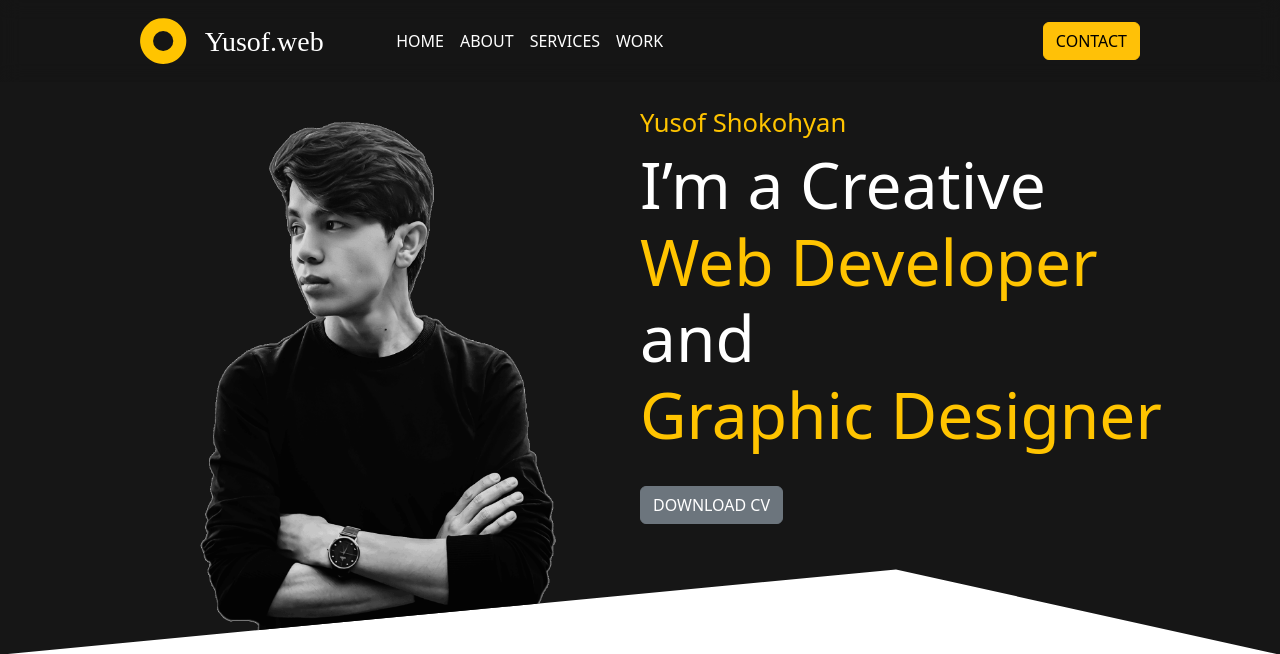
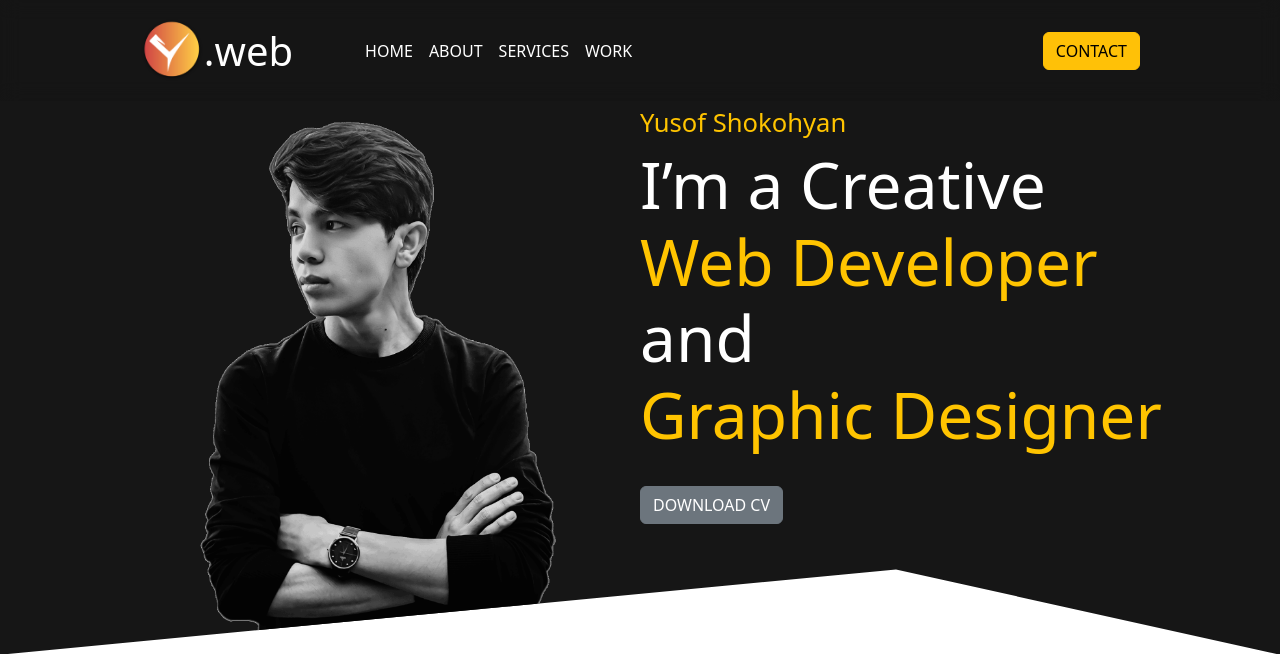
Before and after one commit to Yusof0090/portfolio, a Django app: page / in a window 1280 px wide. Shown: the top 654 px of the page. Run offline with Django 4.2, Linux system fonts and the light colour scheme; data comes from the database, SQL or seed files in the repository; some libraries are stand-ins or nearby versions.

Commit message:
logoedit

```diff
--- a/main/templates/index.html
+++ b/main/templates/index.html
@@ -22,7 +22,7 @@
                 <nav class="navbar fixed-top navbar-expand-lg bg-body-tertiary" id="navbar">
                     <div class="container-fluid">
                       <a class="navbar-brand" href="#"><div class="branding">
-                        <img src="static/images/logo.svg" alt="" >
+                        <img src="static/images/yusof logo.png" alt="" > <h1>.web</h1>
                     </div></a>
                       <button class="navbar-toggler" type="button" data-bs-toggle="collapse" data-bs-target="#navbarSupportedContent" aria-controls="navbarSupportedContent" aria-expanded="false" aria-label="Toggle navigation">
                         <span class="navbar-toggler-icon"></span>
@@ -188,7 +188,10 @@
             </div>
         </section>
         <footer>
-            <img class="footer-logo" src="static/images/logo-2.svg" alt="">
+            <div class="logolast">
+                <img class="footer-logo" src="static/images/yusof logo.png" alt="">
+                <h1>Yusof.web</h1>
+            </div>
             <div class="footer-socials">
                         <a href="https://www.facebook.com/yusof0090?mibextid=9R9pXO"><i class='bx bxl-facebook-circle'></i></a>
                         <a href="https://www.instagram.com/yusof_0090/"><i class='bx bxl-instagram-alt' ></i></a>
--- a/static/style.css
+++ b/static/style.css
@@ -74,6 +74,15 @@ header nav {
 }
 header nav .branding{
     margin-right:3rem;
+    display: flex;
+}
+header nav .branding h1{
+    font-size: 2.5rem;
+    color: white;
+    padding-top: 0.6rem;
+}
+header nav .branding img{
+    height: 4rem;
 }
 #navbar{
     width: 100% !important;
@@ -555,6 +564,16 @@ footer .copyright{
     font-size: 2rem;
 }
 
+.logolast img{
+    height: 4rem;
+    width: 4rem;
+    padding-bottom: -5rem;
+}
+.logolast h1{
+    font-size: 2rem;
+    color: white;
+
+}
 @media (max-width:1024px){
 
     .hero{
@@ -607,6 +626,13 @@ footer .copyright{
 }
 
 @media (max-width:576px){
+    header nav .branding h1{
+        font-size: 1.5rem;
+        padding-top: 0.8rem;
+    }
+    header nav .branding img{
+        height: 3rem;
+    }
     .hero{
         flex-direction: column;
         padding:10% 0;
```
Also changed, not shown: static/images/yusof logo.png (added).
